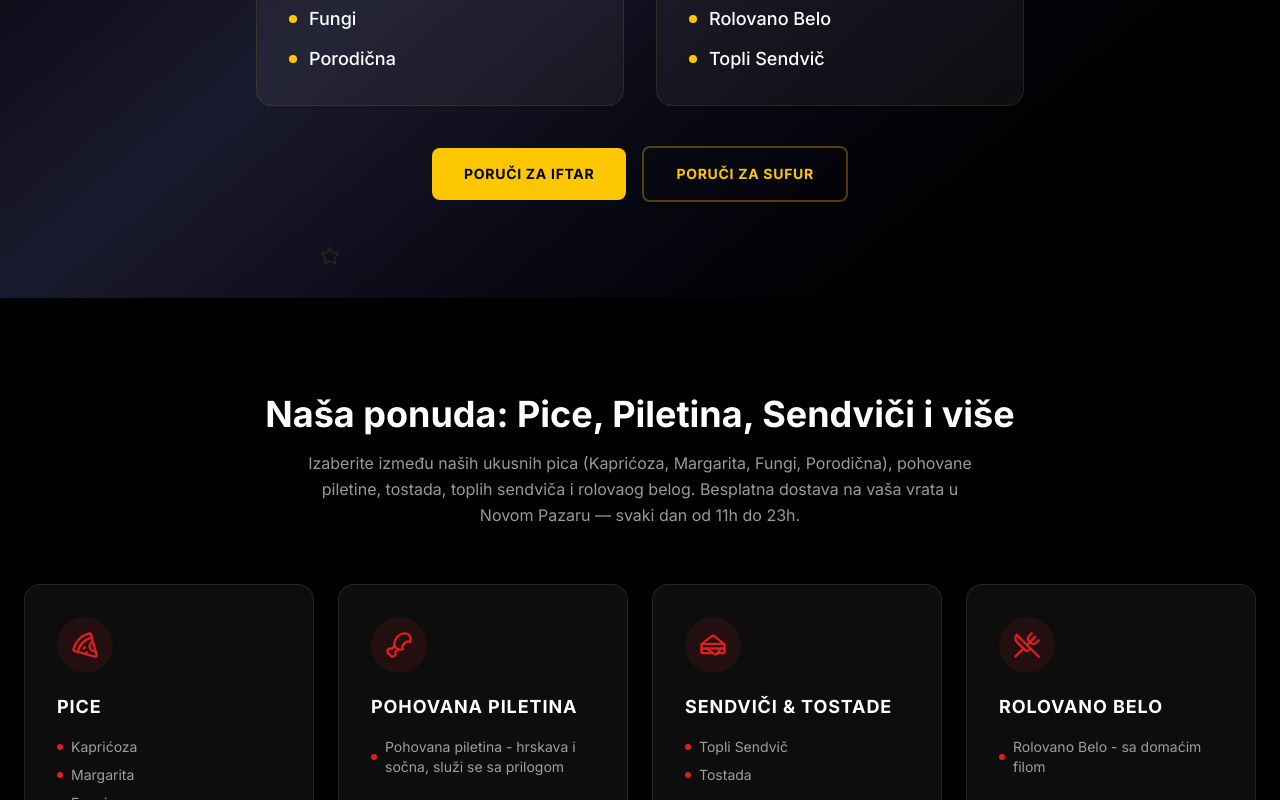
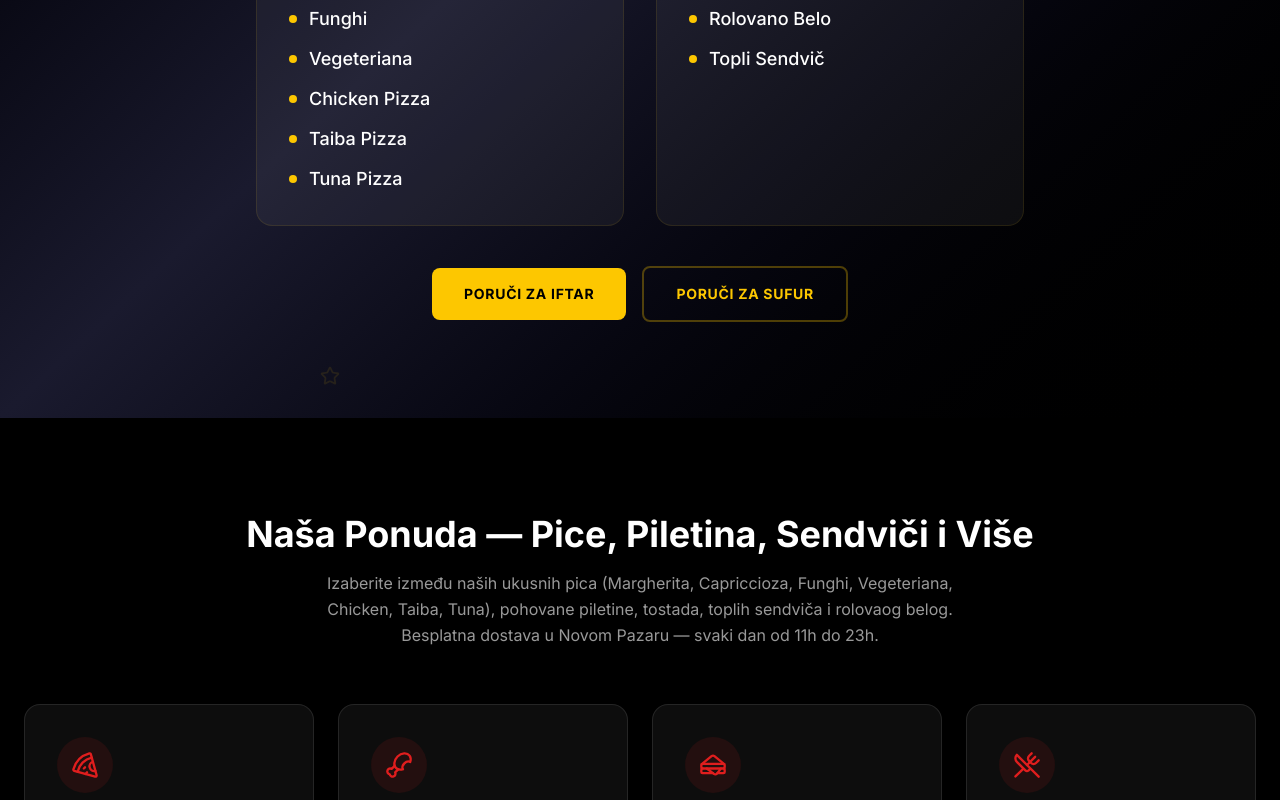
Before and after one commit to luckybbbbbb/taiba-picerija, a Next.js app: page / in a window 1280 px wide. Shown: the part 1800-2600 px from the top of the page. Built offline with nearby package versions, Linux system fonts and the light colour scheme; a web font is replaced by a local one.

Commit message:
Ujednačena visina pizza kartica u carousel-u

```diff
--- a/components/hero.tsx
+++ b/components/hero.tsx
@@ -64,7 +64,7 @@ export function Hero() {
             {"Taiba BESPLATNO Dostavlja na Vašu Adresu!"}
           </p>
           <p className="text-taiba-white/70 text-base md:text-lg leading-relaxed max-w-lg mx-auto lg:mx-0">
-            {"Uživajte u najboljoj pici, pohovanoj piletini, tostadama i sendvičima iz udobnosti svog doma! Taiba Picerija & Restaurant — picerija sa tradicijom dužom od 20 godina u Novom Pazaru. Poručite online — Kaprićoza, Margarita, Fungi, Porodična pizza. Dostavljamo svakog dana od 11h do 23h."}
+            {"Uživajte u najboljoj pici, pohovanoj piletini, tostadama i sendvičima iz udobnosti svog doma! Taiba Picerija & Restaurant — picerija sa tradicijom dužom od 20 godina u Novom Pazaru. Margherita, Capriccioza, Funghi, Vegeteriana, Chicken, Taiba i Tuna pizza. Dostavljamo svakog dana od 11h do 23h."}
           </p>
           <div>
             <a
--- a/components/json-ld.tsx
+++ b/components/json-ld.tsx
@@ -70,28 +70,52 @@ export function JsonLd() {
         hasMenuItem: [
           {
             '@type': 'MenuItem',
-            name: 'Kaprićoza',
-            description: 'Pelat, mozzarella, pršuta, šampinjoni, masline',
+            name: 'Margherita',
+            description: 'Pelat, trapist — 28cm: 350 RSD / 32cm: 450 RSD',
             suitableForDiet: 'https://schema.org/HalalDiet',
+            offers: { '@type': 'Offer', price: '350', priceCurrency: 'RSD' },
           },
           {
             '@type': 'MenuItem',
-            name: 'Margarita',
-            description: 'Pelat, mozzarella, bosiljak, maslinovo ulje',
+            name: 'Capriccioza',
+            description: 'Pelat, trapist, pršuta, pečurke — 28cm: 420 RSD / 32cm: 550 RSD',
             suitableForDiet: 'https://schema.org/HalalDiet',
+            offers: { '@type': 'Offer', price: '420', priceCurrency: 'RSD' },
           },
           {
             '@type': 'MenuItem',
-            name: 'Fungi',
-            description: 'Pelat, mozzarella, šampinjoni, maslinovo ulje',
+            name: 'Funghi',
+            description: 'Pelat, trapist, pečurke — 28cm: 420 RSD / 32cm: 550 RSD',
             suitableForDiet: 'https://schema.org/HalalDiet',
+            offers: { '@type': 'Offer', price: '420', priceCurrency: 'RSD' },
           },
           {
             '@type': 'MenuItem',
-            name: 'Porodična pizza',
-            description:
-              'Velika pizza za celu porodicu - pelat, mozzarella, pršuta, šampinjoni',
+            name: 'Vegeteriana',
+            description: 'Pelat, trapist, povrće — 28cm: 420 RSD / 32cm: 550 RSD',
             suitableForDiet: 'https://schema.org/HalalDiet',
+            offers: { '@type': 'Offer', price: '420', priceCurrency: 'RSD' },
+          },
+          {
+            '@type': 'MenuItem',
+            name: 'Chicken Pizza',
+            description: 'Pelat, trapist, piletina, pečurke, kukuruz — 28cm: 420 RSD / 32cm: 550 RSD',
+            suitableForDiet: 'https://schema.org/HalalDiet',
+            offers: { '@type': 'Offer', price: '420', priceCurrency: 'RSD' },
+          },
+          {
+            '@type': 'MenuItem',
+            name: 'Taiba Pizza',
+            description: 'Pelat, trapist, pršuta, povrće — 28cm: 450 RSD / 32cm: 570 RSD',
+            suitableForDiet: 'https://schema.org/HalalDiet',
+            offers: { '@type': 'Offer', price: '450', priceCurrency: 'RSD' },
+          },
+          {
+            '@type': 'MenuItem',
+            name: 'Tuna Pizza',
+            description: 'Pelat, trapist, tuna — 28cm: 420 RSD / 32cm: 550 RSD',
+            suitableForDiet: 'https://schema.org/HalalDiet',
+            offers: { '@type': 'Offer', price: '420', priceCurrency: 'RSD' },
           },
         ],
       },
--- a/components/menu-categories.tsx
+++ b/components/menu-categories.tsx
@@ -7,7 +7,15 @@ const menuSections = [
   {
     name: "Pice",
     icon: Pizza,
-    items: ["Kaprićoza", "Margarita", "Fungi", "Porodična"],
+    items: [
+      "Margherita — 350/450 RSD",
+      "Capriccioza — 420/550 RSD",
+      "Funghi — 420/550 RSD",
+      "Vegeteriana — 420/550 RSD",
+      "Chicken Pizza — 420/550 RSD",
+      "Taiba Pizza — 450/570 RSD",
+      "Tuna Pizza — 420/550 RSD",
+    ],
   },
   {
     name: "Pohovana Piletina",
@@ -56,10 +64,10 @@ export function MenuCategories() {
           }`}
         >
           <h2 className="text-2xl md:text-3xl lg:text-4xl font-bold text-taiba-white mb-4 text-balance">
-            {"Naša ponuda: Pice, Piletina, Sendviči i više"}
+            {"Naša Ponuda — Pice, Piletina, Sendviči i Više"}
           </h2>
           <p className="text-taiba-white/60 max-w-2xl mx-auto leading-relaxed">
-            {"Izaberite između naših ukusnih pica (Kaprićoza, Margarita, Fungi, Porodična), pohovane piletine, tostada, toplih sendviča i rolovaog belog. Besplatna dostava na vaša vrata u Novom Pazaru — svaki dan od 11h do 23h."}
+            {"Izaberite između naših ukusnih pica (Margherita, Capriccioza, Funghi, Vegeteriana, Chicken, Taiba, Tuna), pohovane piletine, tostada, toplih sendviča i rolovaog belog. Besplatna dostava u Novom Pazaru — svaki dan od 11h do 23h."}
           </p>
         </div>
 
--- a/components/pizza-carousel.tsx
+++ b/components/pizza-carousel.tsx
@@ -6,28 +6,53 @@ import { ChevronLeft, ChevronRight } from "lucide-react"
 
 const pizzas = [
   {
-    name: "MARGARITA",
+    name: "MARGHERITA",
     image: "/images/pizza-margherita.jpg",
-    price: "",
-    ingredients: "Pelat, mozzarella, bosiljak, maslinovo ulje",
+    sizes: "28/32cm",
+    price: "350/450",
+    ingredients: "Pelat, trapist",
   },
   {
-    name: "Kaprićoza",
+    name: "CAPRICCIOZA",
     image: "/images/pizza-capricciosa.jpg",
-    price: "",
-    ingredients: "Pelat, mozzarella, pršuta, šampinjoni, masline",
+    sizes: "28/32cm",
+    price: "420/550",
+    ingredients: "Pelat, trapist, pršuta, pečurke",
   },
   {
-    name: "FUNGI",
+    name: "FUNGHI",
     image: "/images/pizza-prosciutto.jpg",
-    price: "",
-    ingredients: "Pelat, mozzarella, šampinjoni, maslinovo ulje",
+    sizes: "28/32cm",
+    price: "420/550",
+    ingredients: "Pelat, trapist, pečurke",
   },
   {
-    name: "PORODIČNA",
+    name: "VEGETERIANA",
     image: "/images/pizza-quattro.jpg",
-    price: "",
-    ingredients: "Velika pizza za celu porodicu - pelat, mozzarella, pršuta, šampinjoni",
+    sizes: "28/32cm",
+    price: "420/550",
+    ingredients: "Pelat, trapist, povrće",
+  },
+  {
+    name: "CHICKEN PIZZA",
+    image: "/images/pizza-diavola.jpg",
+    sizes: "28/32cm",
+    price: "420/550",
+    ingredients: "Pelat, trapist, piletina, pečurke, kukuruz",
+  },
+  {
+    name: "TAIBA PIZZA",
+    image: "/images/pizza-bufalo.jpg",
+    sizes: "28/32cm",
+    price: "450/570",
+    ingredients: "Pelat, trapist, pršuta, povrće",
+  },
+  {
+    name: "TUNA PIZZA",
+    image: "/images/hero-pizza.jpg",
+    sizes: "28/32cm",
+    price: "420/550",
+    ingredients: "Pelat, trapist, tuna",
   },
 ]
 
@@ -76,7 +101,7 @@ export function PizzaCarousel() {
   return (
     <section
       ref={sectionRef}
-      aria-label="Naše pice — Kaprićoza, Margarita, Fungi, Porodična"
+      aria-label="Naše pice — Margherita, Capriccioza, Funghi, Vegeteriana, Chicken, Taiba, Tuna"
       className="bg-taiba-dark py-16 md:py-24"
     >
       <div className="max-w-7xl mx-auto px-6">
@@ -118,7 +143,7 @@ export function PizzaCarousel() {
           {pizzas.map((pizza, i) => (
             <div
               key={pizza.name}
-              className={`flex-shrink-0 w-[280px] md:w-[300px] bg-taiba-black rounded-2xl overflow-hidden group snap-start transition-all duration-700 hover:scale-[1.03] ${
+              className={`flex-shrink-0 w-[280px] md:w-[300px] min-h-[480px] bg-taiba-black rounded-2xl overflow-hidden group snap-start flex flex-col transition-all duration-700 hover:scale-[1.03] ${
                 visible
                   ? "opacity-100 translate-y-0"
                   : "opacity-0 translate-y-8"
@@ -138,22 +163,23 @@ export function PizzaCarousel() {
                 </div>
                 {/* Price badge */}
                 {pizza.price && (
-                  <div className="absolute top-4 right-4 bg-taiba-red text-taiba-white text-sm font-bold px-3 py-1.5 rounded-full">
+                  <div className="absolute top-4 right-4 bg-taiba-red text-taiba-white text-xs font-bold px-3 py-1.5 rounded-full">
                     {pizza.price} RSD
                   </div>
                 )}
               </div>
 
               {/* Info */}
-              <div className="p-6 pt-2 space-y-3">
+              <div className="p-6 pt-2 flex flex-col flex-1">
                 <h3 className="font-bold text-taiba-white text-lg uppercase tracking-wider">
                   {pizza.name}
                 </h3>
-                <p className="text-taiba-white/50 text-sm leading-relaxed line-clamp-2">
+                <p className="text-taiba-white/40 text-xs font-semibold mt-1">{pizza.sizes}</p>
+                <p className="text-taiba-white/50 text-sm leading-relaxed line-clamp-2 mt-1">
                   {pizza.ingredients}
                 </p>
 
-                <div className="pt-2">
+                <div className="mt-auto pt-4">
                   <a
                     href="tel:+381636686820"
                     className="block bg-taiba-red text-taiba-white py-3 rounded-lg font-bold text-xs uppercase tracking-wider hover:bg-taiba-red-dark transition-colors text-center"
--- a/components/ramadan-banner.tsx
+++ b/components/ramadan-banner.tsx
@@ -6,7 +6,7 @@ import { Moon, Star, Check } from "lucide-react"
 const menuItems = [
   {
     category: "Pice",
-    items: ["Kaprićoza", "Margarita", "Fungi", "Porodična"],
+    items: ["Margherita", "Capriccioza", "Funghi", "Vegeteriana", "Chicken Pizza", "Taiba Pizza", "Tuna Pizza"],
   },
   {
     category: "Ostala Ponuda",
```
